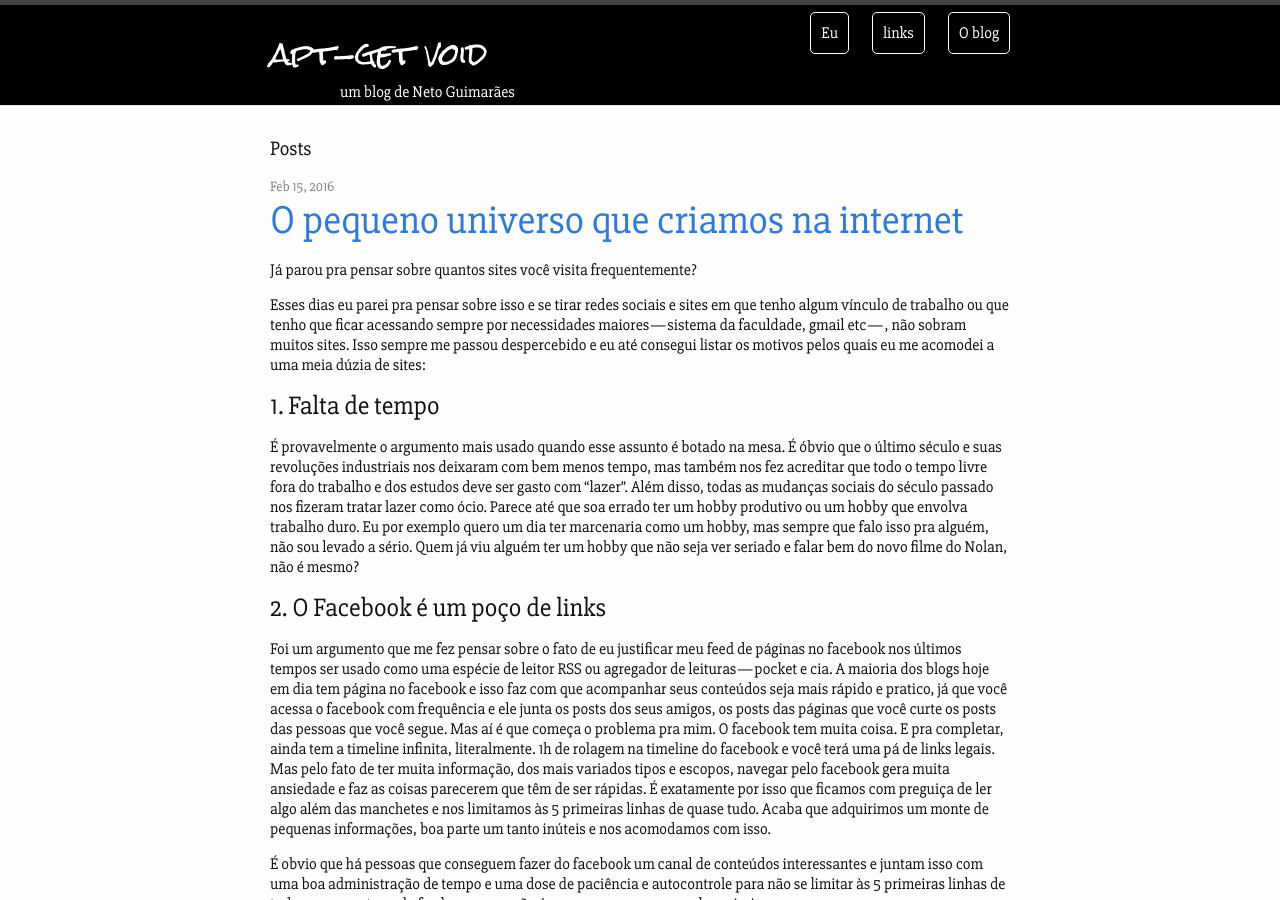
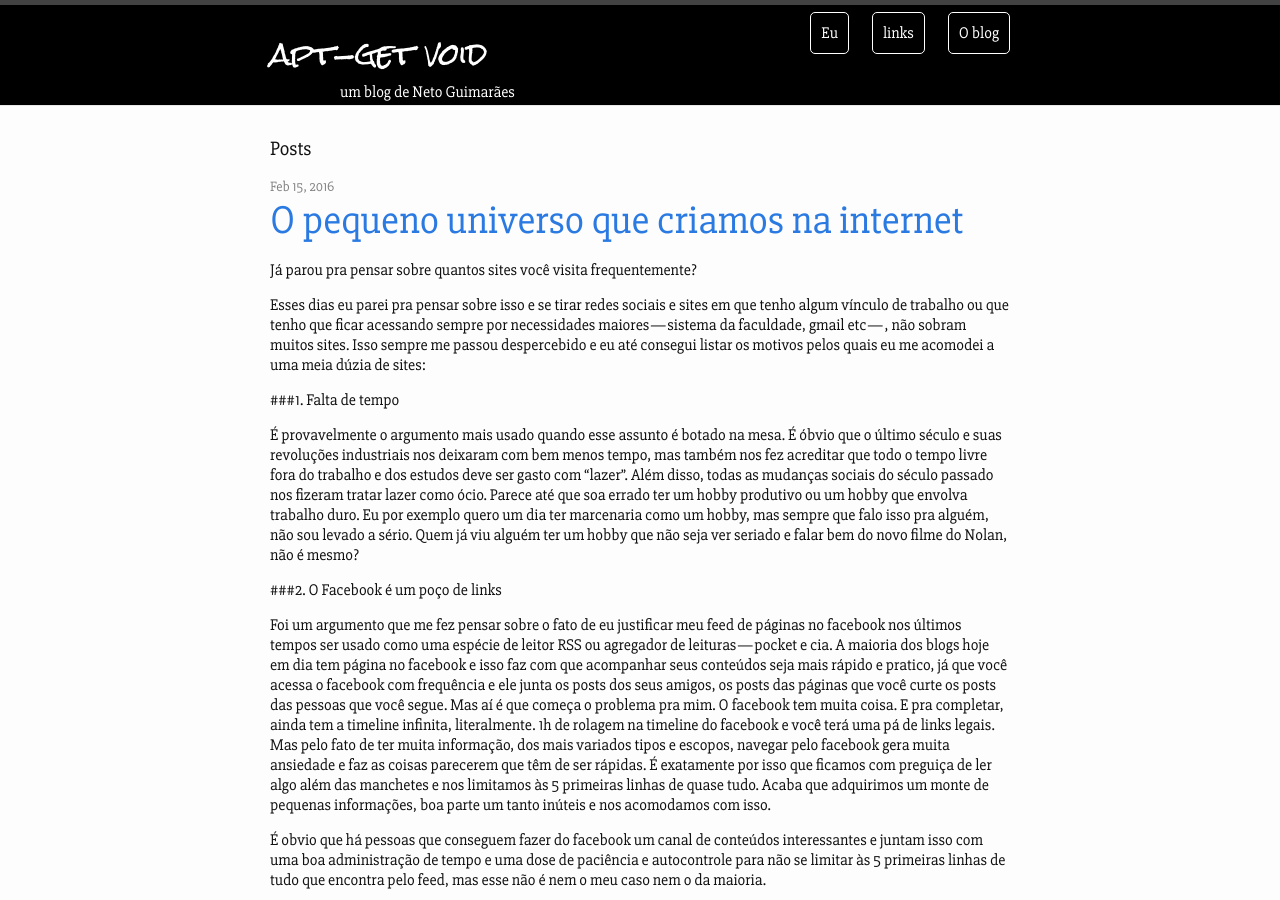
Before and after one commit to batoreh/netoguimaraes.github.io, a Jekyll site: the page built from index.html, in a window 1280 px wide and 900 px high. Built offline with Jekyll 4.4.1, drawn with Linux system fonts in a browser that asks for light colours; Markdown is read by kramdown in place of the engine named in the settings; some of the changed lines change nothing that is shown.

Commit message:
bora fa fa

```diff
--- a/_config.yml
+++ b/_config.yml
@@ -16,6 +16,6 @@ url: "http://netoguimaraes.github.io/" # the base hostname & protocol for your s
 github_username:  netoguimaraes
 
 # Build settings
-markdown: redcarpet
+markdown: kramdown
 highlighter: pygments
 comments: true
```
